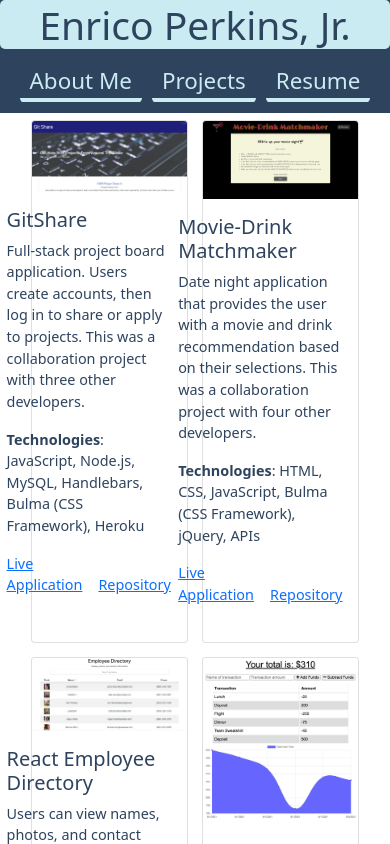
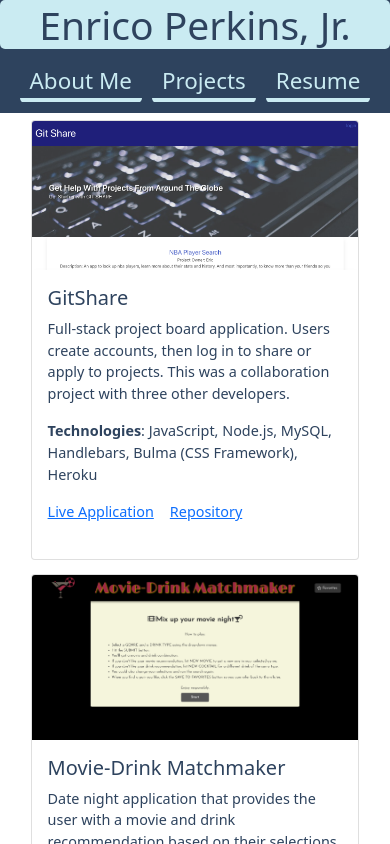
Before and after one commit to evperkinsjr/react-portfolio, a React (Create React App) app: page /projects in a window 390 px wide. Shown: the top 844 px of the page. Built offline with nearby package versions, Linux system fonts and the light colour scheme.

Commit message:
adjusted media queries for projects and footer

```diff
--- a/src/App.css
+++ b/src/App.css
@@ -87,6 +87,16 @@
       max-height: 250px;
   }
 
+  .flex-project {
+    flex-basis: auto;
+    flex-direction: column;
+  }
+
+  footer h2 {
+    padding: 5px auto;
+    text-align: center;
+  }
+
   .contact address {
     flex-direction: column;
     align-items: center;
```
